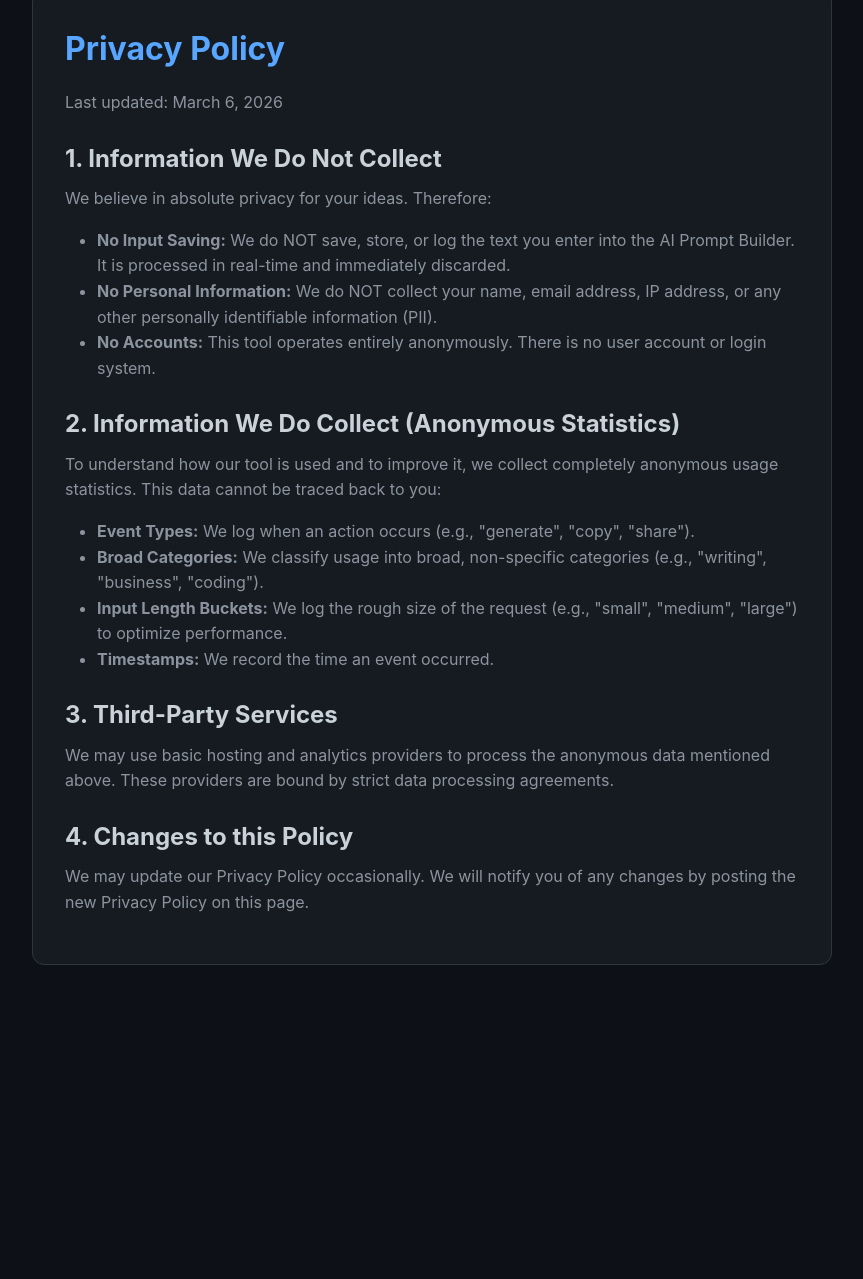
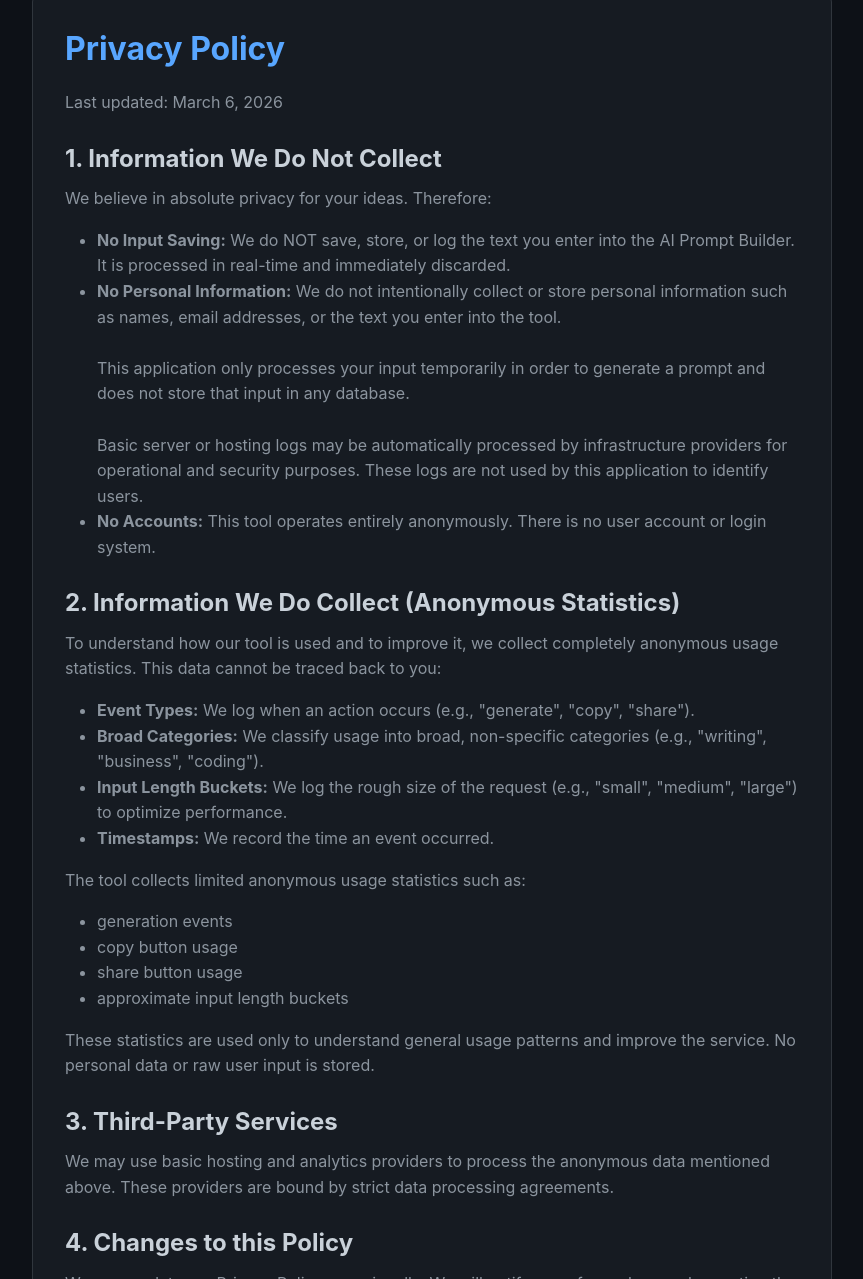
Before and after one commit to tmatsunoki04-prog/ai-prompt-builder, a website: page privacy.html in a window 1280 px wide. Shown: the part 146-1425 px from the top of the page, without its empty margins (208-1071 px from the left). Before the commit the page ends 1143 px from the top, so only its background shows below. Drawn offline with Linux system fonts and the light colour scheme.

Commit message:
Add files via upload

```diff
--- a/privacy.html
+++ b/privacy.html
@@ -58,8 +58,15 @@
             <ul>
                 <li><strong>No Input Saving:</strong> We do NOT save, store, or log the text you enter into the AI
                     Prompt Builder. It is processed in real-time and immediately discarded.</li>
-                <li><strong>No Personal Information:</strong> We do NOT collect your name, email address, IP address, or
-                    any other personally identifiable information (PII).</li>
+                <li><strong>No Personal Information:</strong> We do not intentionally collect or store personal
+                    information such as names, email addresses, or the text you enter into the tool.
+                    <br><br>
+                    This application only processes your input temporarily in order to generate a prompt and does not
+                    store that input in any database.
+                    <br><br>
+                    Basic server or hosting logs may be automatically processed by infrastructure providers for
+                    operational and security purposes. These logs are not used by this application to identify users.
+                </li>
                 <li><strong>No Accounts:</strong> This tool operates entirely anonymously. There is no user account or
                     login system.</li>
             </ul>
@@ -75,6 +82,15 @@
                     "medium", "large") to optimize performance.</li>
                 <li><strong>Timestamps:</strong> We record the time an event occurred.</li>
             </ul>
+            <p>The tool collects limited anonymous usage statistics such as:</p>
+            <ul>
+                <li>generation events</li>
+                <li>copy button usage</li>
+                <li>share button usage</li>
+                <li>approximate input length buckets</li>
+            </ul>
+            <p>These statistics are used only to understand general usage patterns and improve the service. No personal
+                data or raw user input is stored.</p>
 
             <h2>3. Third-Party Services</h2>
             <p>We may use basic hosting and analytics providers to process the anonymous data mentioned above. These
```
